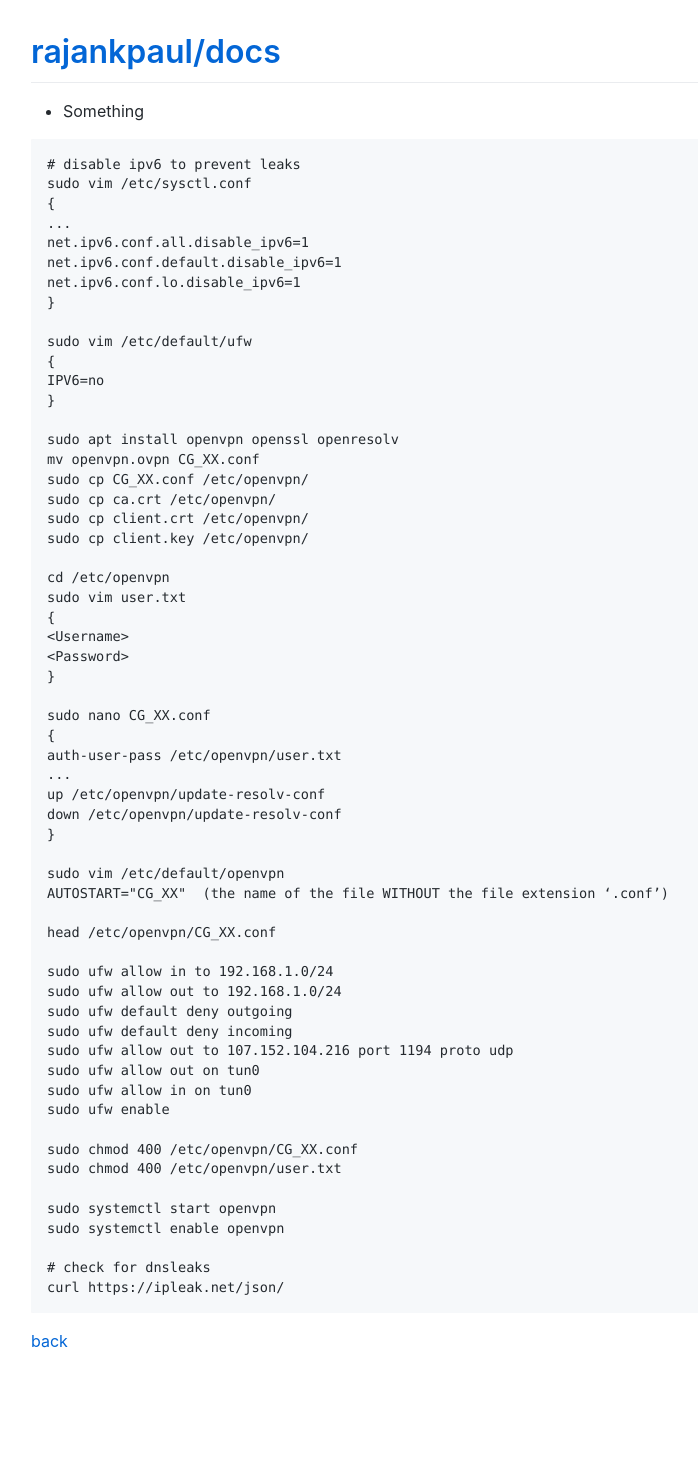
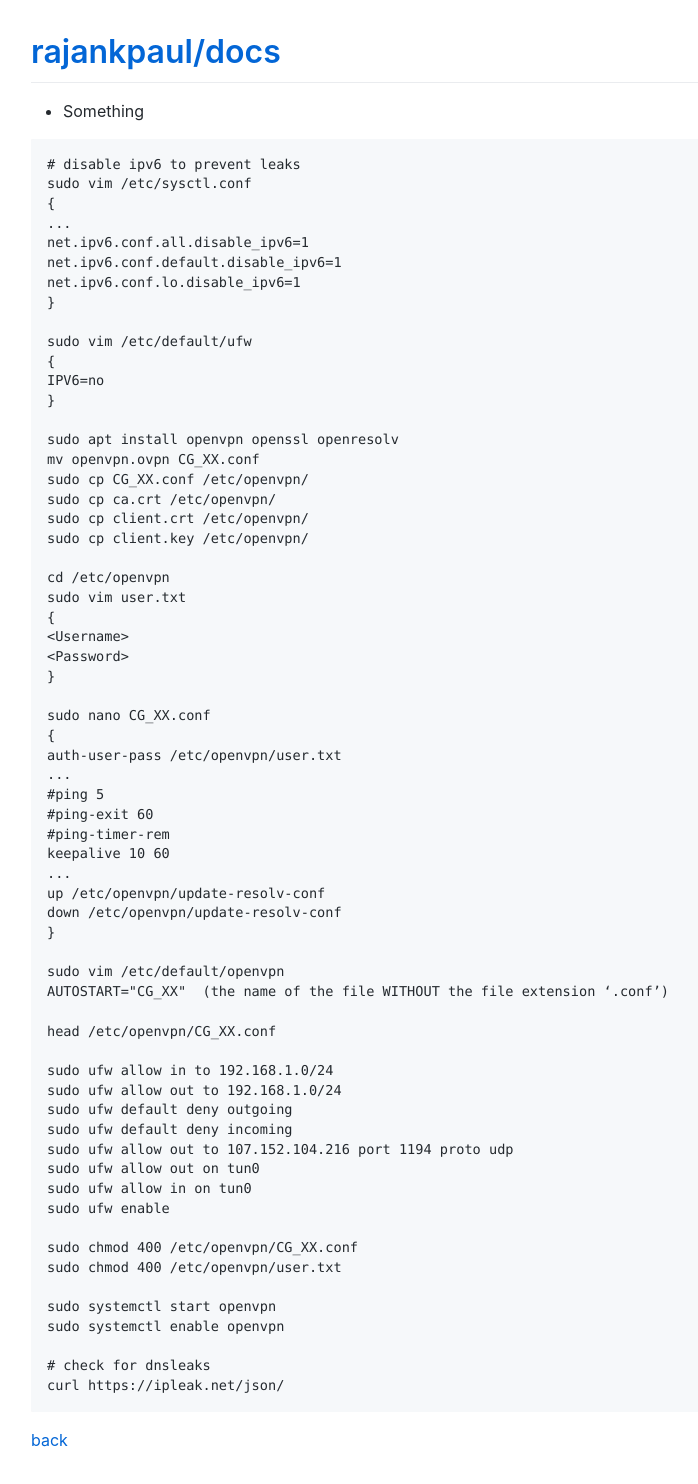
Before and after one commit to rajankpaul/docs, a Jekyll site: the page built from tutorials/linux/openvpn/index.md, in a window 1280 px wide. Shown: the whole page, without its empty margins (119-817 px from the left). Built offline with Jekyll 4.4.1, drawn with Linux system fonts in a browser that asks for light colours; comment, search, counter and statistics services are not loaded; before the commit the page ends 1385 px from its top, so only the background shows below that.

Commit message:
Update index.md

```diff
--- a/tutorials/linux/openvpn/index.md
+++ b/tutorials/linux/openvpn/index.md
@@ -38,6 +38,11 @@ sudo nano CG_XX.conf
 {
 auth-user-pass /etc/openvpn/user.txt
 ...
+#ping 5
+#ping-exit 60
+#ping-timer-rem
+keepalive 10 60
+...
 up /etc/openvpn/update-resolv-conf
 down /etc/openvpn/update-resolv-conf
 }
```
